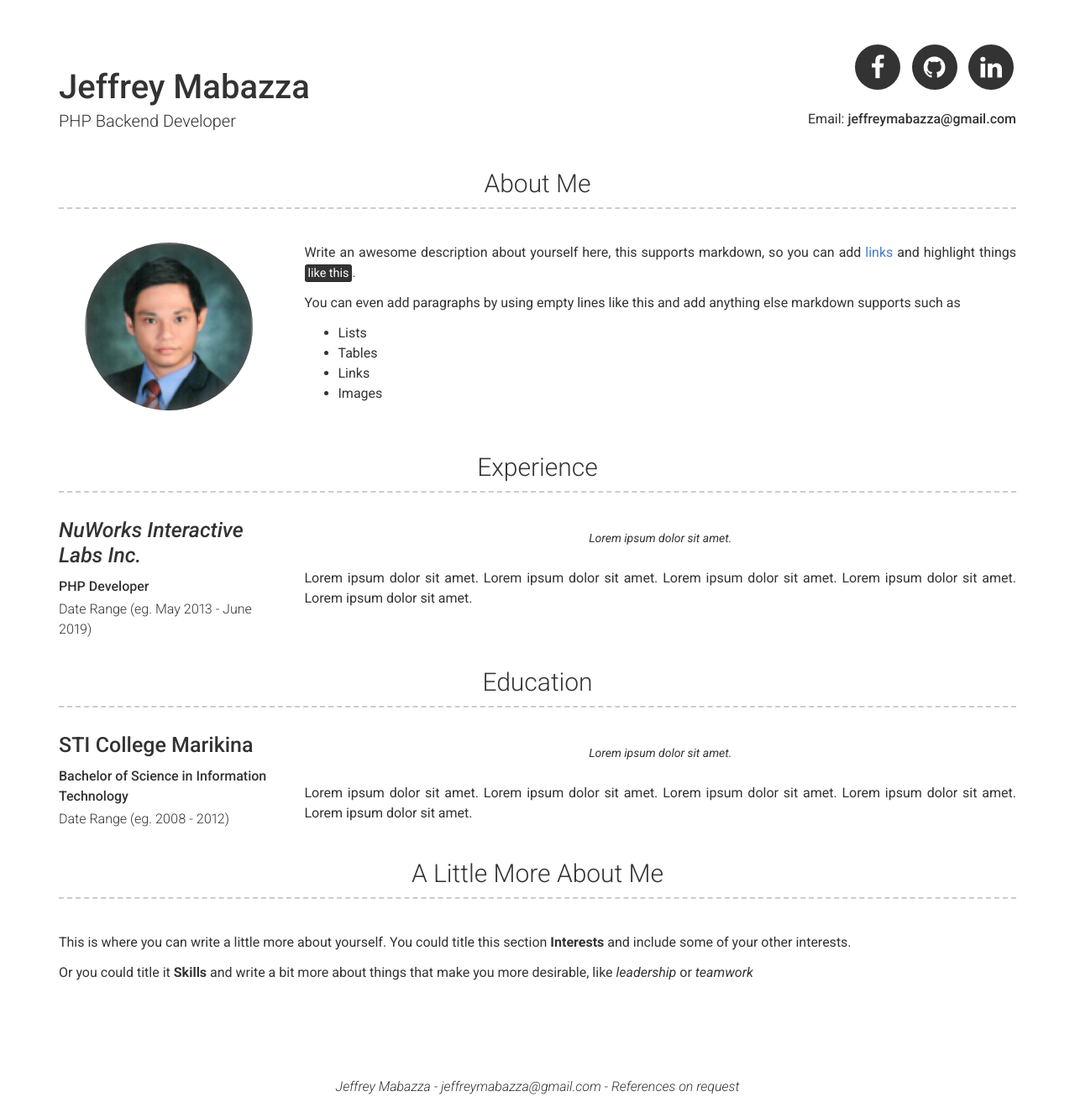
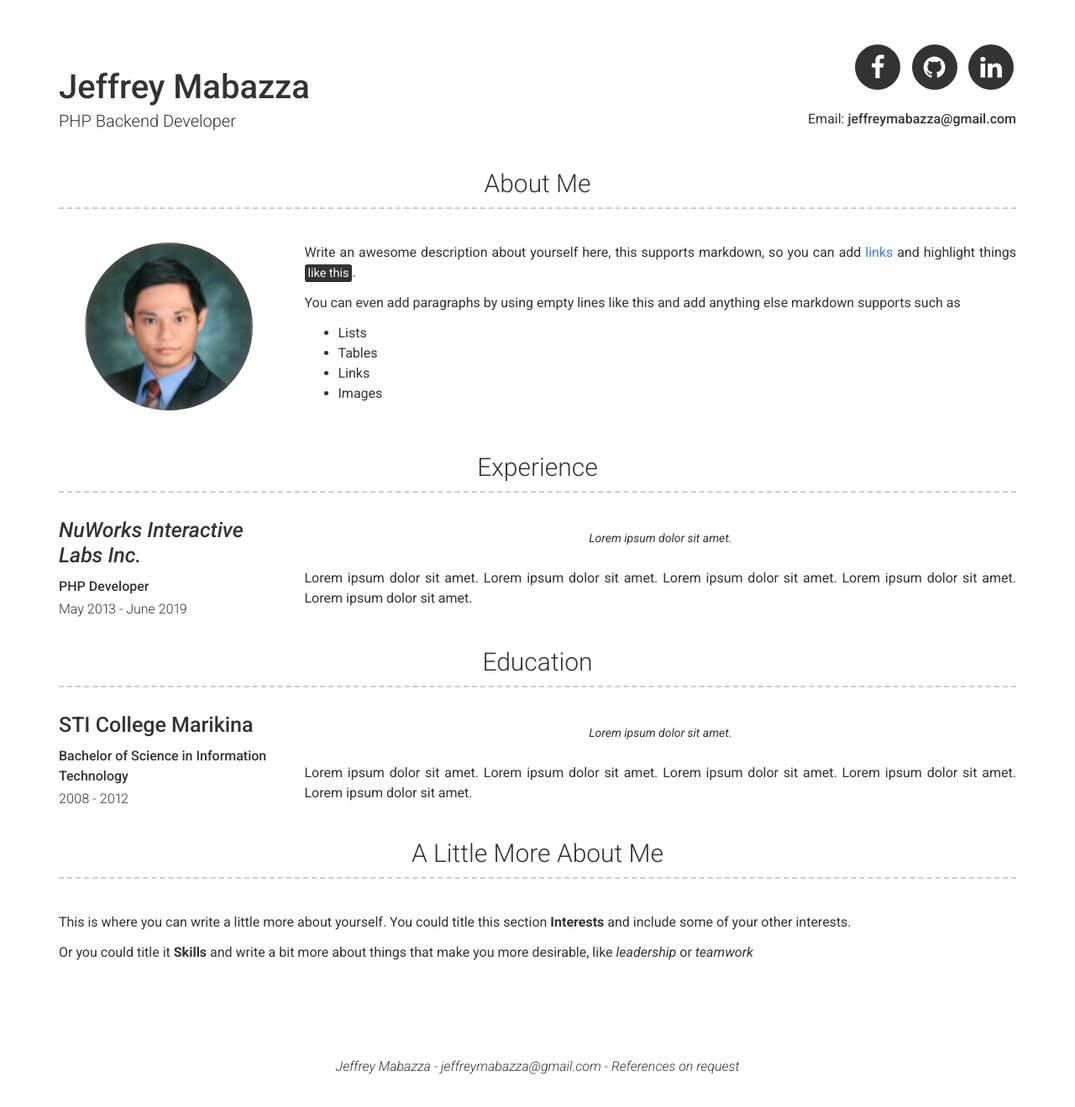
Before and after one commit to jeffmabazza/jeffreymabazza.github.io, a Jekyll site: the page built from index.md, in a window 1280 px wide. Shown: the whole page at 84% size. Built offline with Jekyll 4.4.1, drawn with Linux system fonts in a browser that asks for light colours; after the commit the page ends 1295 px from its top, so only the background shows below that.

```diff
--- a/_data/education.yml
+++ b/_data/education.yml
@@ -1,6 +1,6 @@
 # Education Template
 - name: STI College Marikina
-  dates: Date Range (eg. 2008 - 2012)
+  dates: 2008 - 2012
   qualification: Bachelor of Science in Information Technology
   quote: >
     Lorem ipsum dolor sit amet.
--- a/_data/experience.yml
+++ b/_data/experience.yml
@@ -2,7 +2,7 @@
 - company: NuWorks Interactive Labs Inc.
   link: https://www.nuworks.ph
   job_title: PHP Developer
-  dates: Date Range (eg. May 2013 - June 2019)
+  dates: May 2013 - June 2019
   quote: >
    Lorem ipsum dolor sit amet.
   description: | # this will include new lines to allow paragraphs
```
